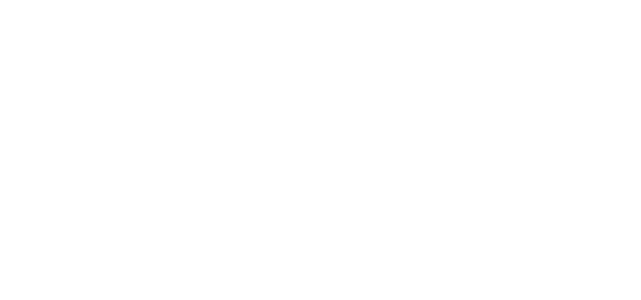
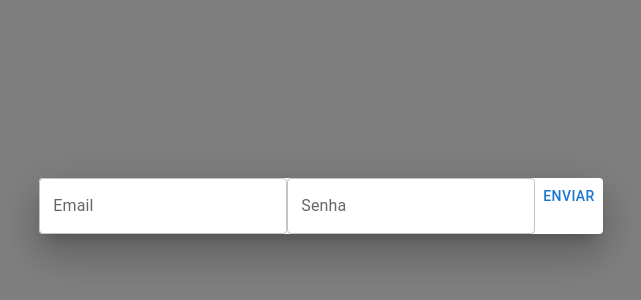
Before and after one commit to Vicentinos/app-assistencia-social, a React (Vite) app in the folder hosting/: page / in a window 1280 px wide. Shown: the part 194-494 px from the top of the page, without its empty margins (319-960 px from the left). Built offline with nearby package versions, Linux system fonts and the light colour scheme.

Commit message:
feat: should call the onSubmitEmailLogin method when user tries to log in

```diff
--- a/hosting/package.json
+++ b/hosting/package.json
@@ -29,6 +29,7 @@
   },
   "devDependencies": {
     "@testing-library/react": "^13.1.1",
+    "@testing-library/user-event": "^14.1.1",
     "@types/jest": "^27.4.1",
     "jest": "^27.5.1",
     "ts-jest": "^27.1.4",
--- a/hosting/src/auth/authentication-modal.tsx
+++ b/hosting/src/auth/authentication-modal.tsx
@@ -1,18 +1,38 @@
-import React from "react";
-import { Box, Dialog } from "@mui/material";
+import React, { useState } from "react";
+import { Box, Button, Dialog, TextField } from "@mui/material";
 
-type Props = {
-  dependencies: {
-    authenticationService: {
-      useLoginStatus: () => boolean;
-    };
-  };
+export type Props = {
+  isLoggedIn: boolean;
+  onSubmitEmailLogin: (email: string, password: string) => void;
 };
 export const AuthenticationModal: React.FC<Props> = (props) => {
-  const loginStatus = props.dependencies.authenticationService.useLoginStatus();
+  const [emailValue, setEmailValue] = useState("");
+  const [pwValue, setPwValue] = useState("");
   return (
-    <Dialog open={loginStatus === false}>
-      <Box role={"alertdialog"}></Box>
+    <Dialog open={!props.isLoggedIn}>
+      <Box role={"alertdialog"}>
+        <TextField
+          label={"Email"}
+          value={emailValue}
+          onChange={(event) => {
+            setEmailValue(event.target.value);
+          }}
+        />
+        <TextField
+          label={"Senha"}
+          value={pwValue}
+          onChange={(event) => {
+            setPwValue(event.target.value);
+          }}
+        />
+        <Button
+          onClick={() => {
+            props.onSubmitEmailLogin(emailValue, pwValue);
+          }}
+        >
+          Enviar
+        </Button>
+      </Box>
     </Dialog>
   );
 };
--- a/hosting/src/main.tsx
+++ b/hosting/src/main.tsx
@@ -1,8 +1,18 @@
 import React, { FC } from "react";
 import ReactDOM from "react-dom";
+import { AuthenticationModal } from "./auth/authentication-modal";
 
 const Main: FC = () => {
-  return <></>;
+  return (
+    <>
+      <AuthenticationModal
+        isLoggedIn={false}
+        onSendEmailLogin={(email: string, password: string) => {
+          console.log(email, password);
+        }}
+      />
+    </>
+  );
 };
 
 ReactDOM.render(
```
Also changed, not shown: 2 other files (tests, documents, lock files or other folders).
